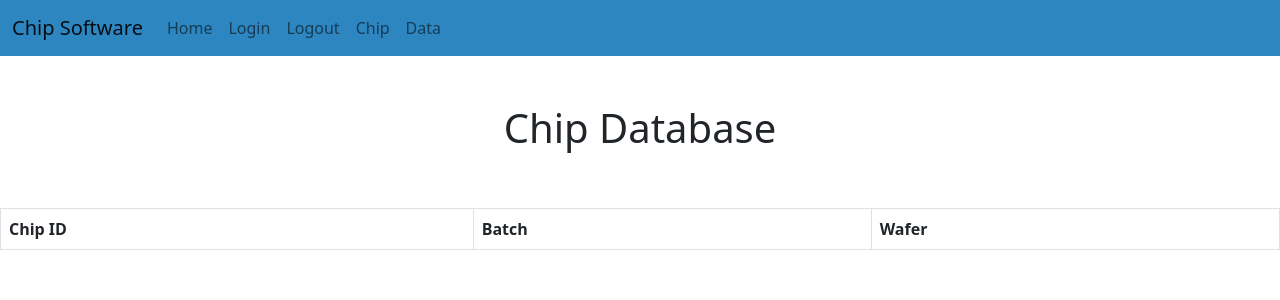
After one commit to lolani24/chipdata_software, a Flask app: page /chip/data in a window 1280 px wide. The commit adds this page. Shown: the top 300 px of the page. Run offline with Flask 2, Linux system fonts and the light colour scheme; data that the repository does not hold is empty.

Commit message:
added tables to databases

```diff
--- a/app.py
+++ b/app.py
@@ -1,17 +1,23 @@
 from flask import Flask, render_template, url_for
 from extensions import db
+from datetime import datetime
 
 
 
 from login.auth import auth_blueprint
 from homepage.home import home_blueprint
 from chipdata.basicinfo import chip_blueprint
+from QA.quality_assurance import QA_blueprint
 
 
 
 def create_app():
    app = Flask(__name__)
    app.config['SQLALCHEMY_DATABASE_URI'] = 'sqlite:///chip.db'
+
+
+
+
    app.config['SQLALCHEMY_TRACK_MODIFICATIONS'] = False
    app.config['SECRET_KEY'] = "zxcvbnm,"
 
@@ -22,6 +28,7 @@ def create_app():
    app.register_blueprint(auth_blueprint, url_prefix='/auth')
    app.register_blueprint(home_blueprint, url_prefix='/home')
    app.register_blueprint(chip_blueprint, url_prefix='/chip')
+   app.register_blueprint(QA_blueprint, url_prefix='/QA')
 
 
    @app.route('/')
--- a/chipdata/basicinfo.py
+++ b/chipdata/basicinfo.py
@@ -1,5 +1,6 @@
 from flask import Blueprint, render_template, url_for, request, redirect, flash
 from flask_wtf import FlaskForm
+from datetime import datetime
 from wtforms import StringField, SubmitField, PasswordField, BooleanField, ValidationError, TextAreaField
 from wtforms.validators import DataRequired, EqualTo, Length
 from wtforms.widgets import TextArea
@@ -7,8 +8,6 @@ from extensions import db
 from .models.chipdata import Chip
 
 chip_blueprint = Blueprint('chip', __name__, template_folder='templates')
-
-
 
 class ChipForm(FlaskForm):
 	id = StringField("Chip ID", validators=[DataRequired()])
@@ -22,14 +21,15 @@ def chip():
     if form.validate_on_submit():
         chip = Chip.query.filter_by(id=form.id.data).first()
         if chip is None:
-
             chip = Chip(id=form.id.data, batch=form.batch.data, wafer=form.wafer.data)
             db.session.add(chip)
             db.session.commit()
         form.id.data =''
         form.batch.data =''
         form.wafer.data = ''
+    return render_template('chip.html', form=form)
 
-
-
-    return render_template('chip.html', form=form)
+@chip_blueprint.route('/data')
+def data():
+    chip_info = Chip.query.order_by(Chip.date_added)
+    return render_template("datatable.html", chip_info=chip_info)
--- /dev/null
+++ b/chipdata/templates/datatable.html
@@ -0,0 +1,36 @@
+{% extends 'base.html' %}
+{% block content %}
+
+<head>
+    <style>
+        h1{text-align: center;}
+    </style>
+</head>
+
+
+<h1>Chip Database</h1>
+
+<br/><br/>
+
+<table class="table table-hover table-bordered table-striped">
+	<thead>
+		<tr>
+		  <th scope="col">Chip ID</th>
+		  <th scope="col">Batch</th>
+		  <th scope="col">Wafer</th>
+		</tr>
+	  </thead>
+
+	{% for basic_info in chip_info %}
+		<tr>
+			<th scope="row"><a href=" {{ url_for('home.home')}} ">{{basic_info.id }}</a></th>
+			<td>{{ basic_info.batch }}</td>
+			<td>{{ basic_info.wafer }}</td>
+		</tr>
+
+	{% endfor %}
+
+	</table>
+
+
+{% endblock %}
--- a/homepage/templates/navbar.html
+++ b/homepage/templates/navbar.html
@@ -7,22 +7,19 @@
     <div class="collapse navbar-collapse" id="navbarSupportedContent">
       <ul class="navbar-nav me-auto mb-2 mb-lg-0">
         <li class="nav-item">
-          <a class="nav-link active" aria-current="page" href="{{ url_for('home.home')}}">Home</a>
+          <a class="nav-link" aria-current="page" href="{{ url_for('home.home')}}">Home</a>
         </li>
         <li class="nav-item">
           <a class="nav-link" href="{{ url_for('auth.login')}}">Login</a>
         </li>
         <li class="nav-item">
-          <a class="nav-link" href="{{ url_for('auth.signup')}}">Sign Up</a>
-        </li>
-        <li class="nav-item">
           <a class="nav-link" href="{{ url_for('auth.logout')}}">Logout</a>
         </li>
         <li class="nav-item">
-          <a class="nav-link active" href="{{ url_for('chip.chip')}}">Chip</a>
+          <a class="nav-link" href="{{ url_for('chip.chip')}}">Chip</a>
         </li>
         <li class="nav-item">
-          <a class="nav-link" href="{{ url_for('auth.signout')}}">Sign Out</a>
+          <a class="nav-link" href="{{ url_for('chip.data')}}">Data</a>
         </li>
       </ul>
     </div>
```
Also changed, not shown: QA/quality_assurance.py (added, +15 -0 lines), chipdata/models/chipdata.py (+23 -0 lines), chipdata/templates/chip.html (+8 -3 lines), homepage/templates/home.html (+17 -0 lines), login/auth.py (+2 -6 lines), QA/__init__.py (added), chip.db.
